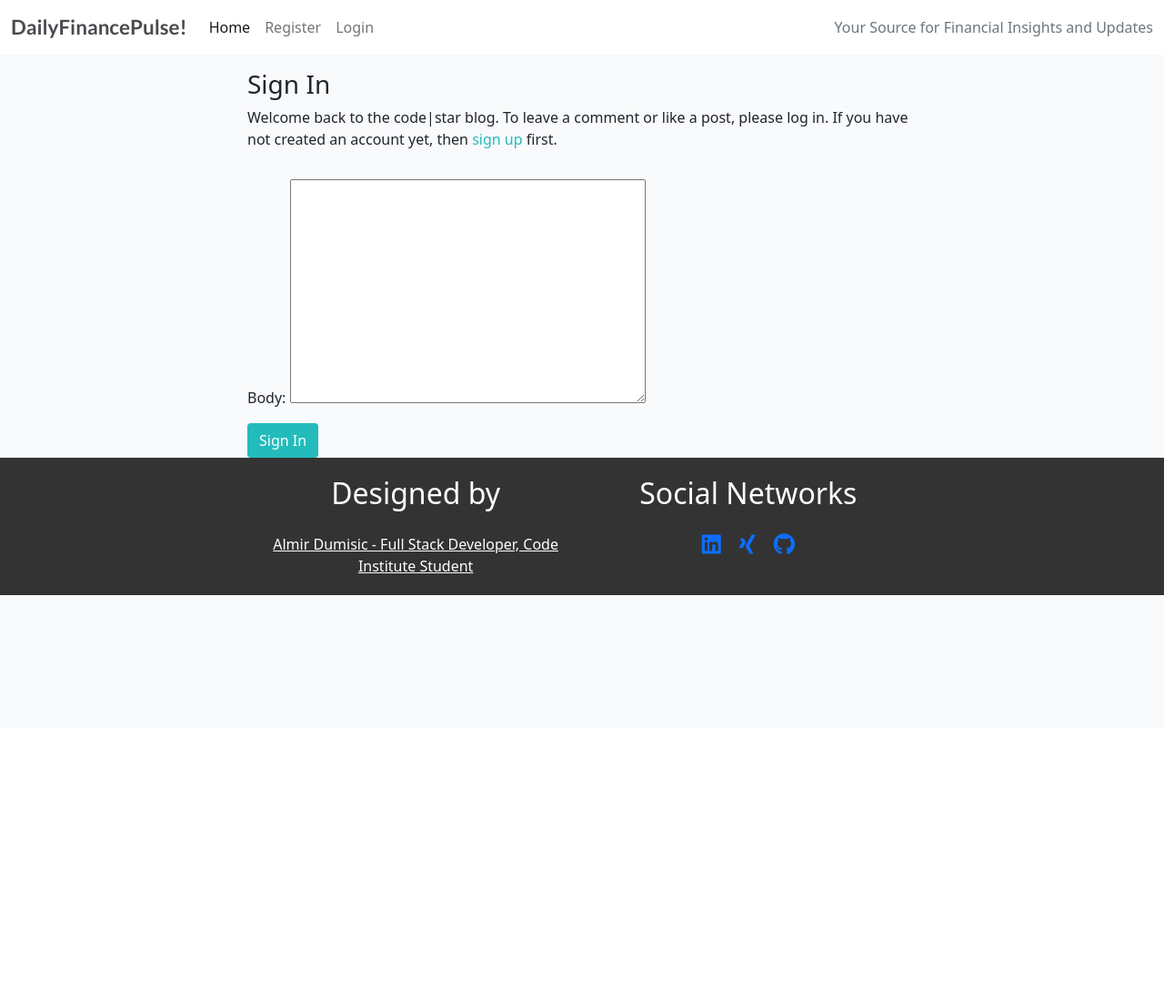
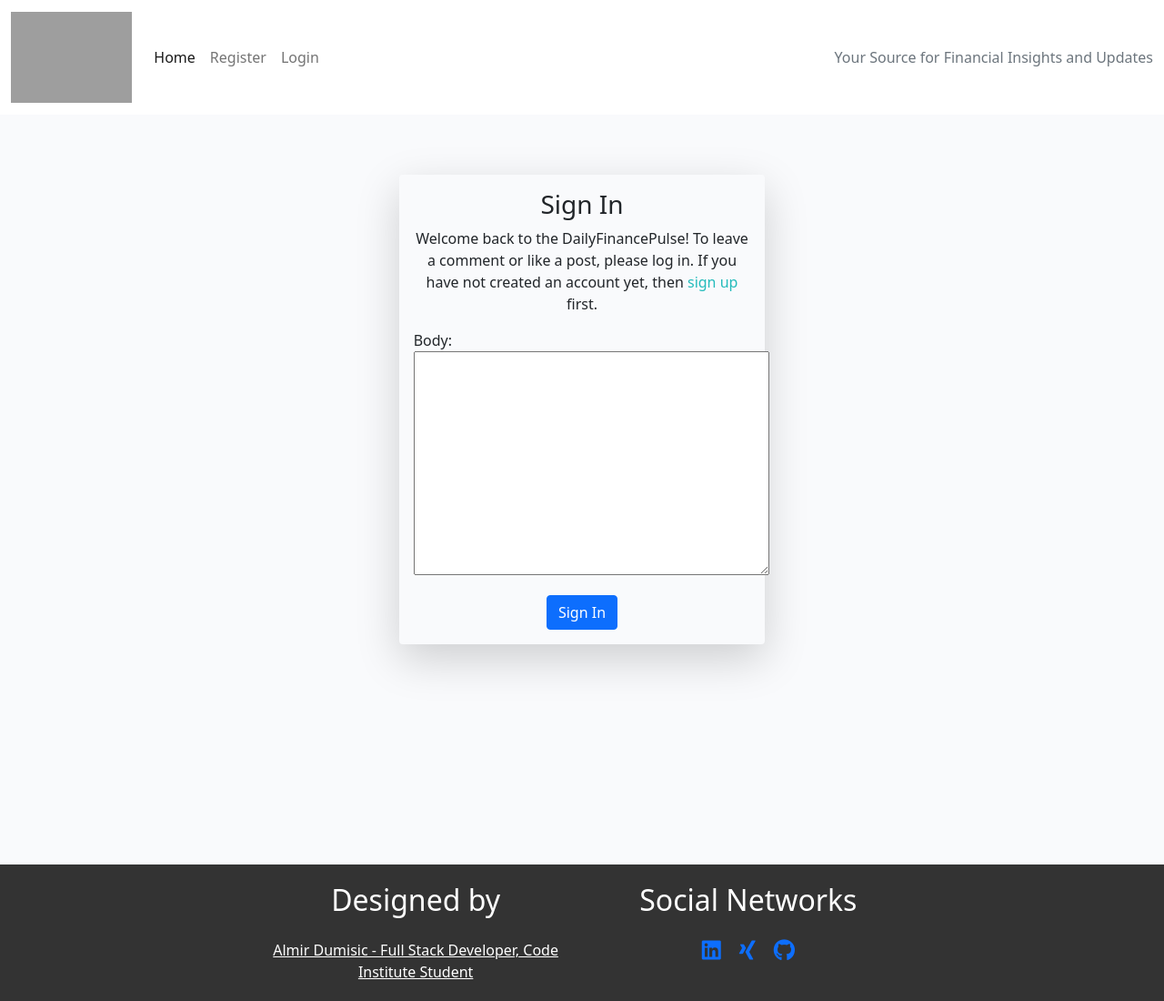
Before and after one commit to ZeroCool989/DailyFinancePulse-, a Django app: template templates/account/login.html in a window 1280 px wide. Shown: the whole page at 91% size. Before the commit the page ends 654 px from the top, so only its background shows below. Run offline with Django 3.2, Linux system fonts and the light colour scheme; the template is opened without the code that fills it: values that come from a table or form of the project are taken from there, others are empty; some libraries are stand-ins or nearby versions; grey boxes are pictures that could not be loaded.

Commit message:
Enhancing: Adding logo and favicon, Improving layout for login, logout, and sign-up pages

```diff
--- a/static/css/style.css
+++ b/static/css/style.css
@@ -1,7 +1,15 @@
 /* General Body and Background Styles */
-body {
-  background-color: #F9FAFC;
+body, html {
+  height: 100%;
+  margin: 0;
 }
+
+.main-content {
+  display: flex;
+  flex-direction: column;
+  flex-grow: 1; /* Ensures that this element takes up all available space */
+}
+
 
 /* Branding and Logo Styles */
 .brand {
@@ -189,3 +197,20 @@ body {
 .fa-brands {
   font-size: 24px;
 }
+
+.login-page-container {
+  display: flex;
+  flex-direction: column;
+  min-height: 100vh;
+}
+
+.login-page-container .row {
+  flex-grow: 1;
+}
+
+/* Optional: If you want to limit the height of the card so that it does not grow too large on bigger screens */
+@media (min-height: 800px) {
+  .login-page-container .row {
+      max-height: 600px;
+  }
+}
--- a/templates/account/login.html
+++ b/templates/account/login.html
@@ -7,27 +7,30 @@
 
 {% block content %}
 
-<div class="container">
-  <div class="row">
-    <div class="col-md-8 mt-3 offset-md-2">
-      <h3>{% trans "Sign In" %}</h3>
+<div class="container-fluid h-100 login-page-container">
+  <div class="row h-100 justify-content-center align-items-center">
+    <div class="col-md-4">
+      <div class="card shadow-lg">
+        <div class="card-body">
+          <h3 class="card-title text-center">{% trans "Sign In" %}</h3>
+          <p class="text-center">
+            {% blocktrans %}Welcome back to the DailyFinancePulse! To leave a comment or like a post, please log in. If you have not created an account yet, then <a class="link" href="{{ signup_url }}">sign up</a> first.{% endblocktrans %}
+          </p>
 
-      <p>{% blocktrans %}Welcome back to the code|star blog. To leave a comment or like a post, please log in. If you
-        have not created an account yet, then <a class="link" href="{{ signup_url }}">sign up</a>
-        first.{% endblocktrans %}</p>
-    </div>
-  </div>
-  <div class="row">
-    <div class="col-md-8 mt-3 offset-md-2">
           <form class="login" method="POST" action="{% url 'account_login' %}">
             {% csrf_token %}
             {{ form.as_p }}
             {% if redirect_field_value %}
             <input type="hidden" name="{{ redirect_field_name }}" value="{{ redirect_field_value }}" />
             {% endif %}
-        <button class="btn btn-signup right" type="submit">{% trans "Sign In" %}</button>
+            <div class="d-flex justify-content-center mt-3">
+                <button class="btn btn-primary" type="submit">{% trans "Sign In" %}</button>
+            </div>
           </form>
         </div>
       </div>
     </div>
+  </div>
+</div>
+
 {% endblock %}
--- a/templates/base.html
+++ b/templates/base.html
@@ -1,51 +1,39 @@
 {% load static %}
 
 <!DOCTYPE html>
-<html class="h-100">
+<html lang="en" class="h-100">
 
 <head>
+    <meta charset="UTF-8">
     <title>DailyFinancePulse!</title>
 
     <link rel="preconnect" href="https://fonts.gstatic.com">
     <link href="https://fonts.googleapis.com/css2?family=Roboto:wght@300&display=swap" rel="stylesheet">
     <link href="https://fonts.googleapis.com/css2?family=Lato:wght@300;700&display=swap" rel="stylesheet">
     <link rel="stylesheet" href="https://cdnjs.cloudflare.com/ajax/libs/font-awesome/5.15.3/css/all.min.css">
-    <meta name="viewport" content="width=device-width, initial-scale=1" />
+    <meta name="viewport" content="width=device-width, initial-scale=1">
+
+    <!-- Favicon from Cloudinary -->
+    <link rel="icon" type="image/png" href="https://res.cloudinary.com/drqluthko/image/upload/v1706178341/hgx0rbz0grnlf8nbeyls.png">
+
     <link href="https://cdn.jsdelivr.net/npm/bootstrap@5.0.1/dist/css/bootstrap.min.css" rel="stylesheet"
         integrity="sha384-+0n0xVW2eSR5OomGNYDnhzAbDsOXxcvSN1TPprVMTNDbiYZCxYbOOl7+AMvyTG2x" crossorigin="anonymous">
     <script src="https://cdn.jsdelivr.net/npm/bootstrap@5.0.1/dist/js/bootstrap.bundle.min.js"
-        integrity="sha384-gtEjrD/SeCtmISkJkNUaaKMoLD0//ElJ19smozuHV6z3Iehds+3Ulb9Bn9Plx0x4" crossorigin="anonymous">
-    </script>
+        integrity="sha384-gtEjrD/SeCtmISkJkNUaaKMoLD0//ElJ19smozuHV6z3Iehds+3Ulb9Bn9Plx0x4" crossorigin="anonymous"></script>
+
     <link rel="stylesheet" href="{% static 'css/style.css' %}">
-
-    <!-- FontAwesome CSS -->
     <script src="https://kit.fontawesome.com/4912cd7289.js" crossorigin="anonymous"></script>
-
 </head>
 
 <body class="d-flex flex-column h-100 main-bg">
 
-    <!-- Messages Section -->
-    <div class="container">
-        <div class="row">
-            <div class="col-md-8 offset-md-2">
-                {% for message in messages %}
-                <div class="alert {{ message.tags }} alert-dismissible fade show" id="msg" role="alert">
-                    {{ message | safe }}
-                    <button type="button" class="btn-close" data-bs-dismiss="alert" aria-label="Close"></button>
-                </div>
-                {% endfor %}
-            </div>
-        </div>
-    </div>
-
     <!-- Navigation -->
     <nav class="navbar navbar-expand-lg navbar-light bg-white">
         <div class="container-fluid">
+            <!-- Navbar Brand with Logo from Cloudinary -->
             <a class="navbar-brand" href="{% url 'home' %}">
-                <span class="brand">DailyFinancePulse!</span>
+                <img src="https://res.cloudinary.com/drqluthko/image/upload/v1706178341/glwl3kolxrmfnddzqhyh.png" alt="DailyFinancePulse Logo" height="100">
             </a>
-
             <button class="navbar-toggler" type="button" data-bs-toggle="collapse" data-bs-target="#navbarText"
                 aria-controls="navbarText" aria-expanded="false" aria-label="Toggle navigation">
                 <span class="navbar-toggler-icon"></span>
@@ -75,9 +63,24 @@
         </div>
     </nav>
 
-    <main class="flex-shrink-0 main-bg">
+    <!-- Messages Section -->
+    <div class="container mt-4">
+        <div class="row">
+            <div class="col-md-8 offset-md-2">
+                {% for message in messages %}
+                <div class="alert {{ message.tags }} alert-dismissible fade show" role="alert">
+                    {{ message | safe }}
+                    <button type="button" class="btn-close" data-bs-dismiss="alert" aria-label="Close"></button>
+                </div>
+                {% endfor %}
+            </div>
+        </div>
+    </div>
+
+    <!-- Main Content -->
+    <main class="flex-grow-1 main-bg">
         {% block content %}
-        <!-- Content Goes here -->
+        <!-- Dynamic content will be inserted here -->
         {% endblock content %}
     </main>
 
@@ -114,6 +117,6 @@
             </div>
         </div>
     </footer>
+
 </body>
-
 </html>
```
Also changed, not shown: templates/account/logout.html (+13 -10 lines), templates/account/signup.html (+15 -11 lines). Lines whose indentation alone changed are shown as unchanged.
